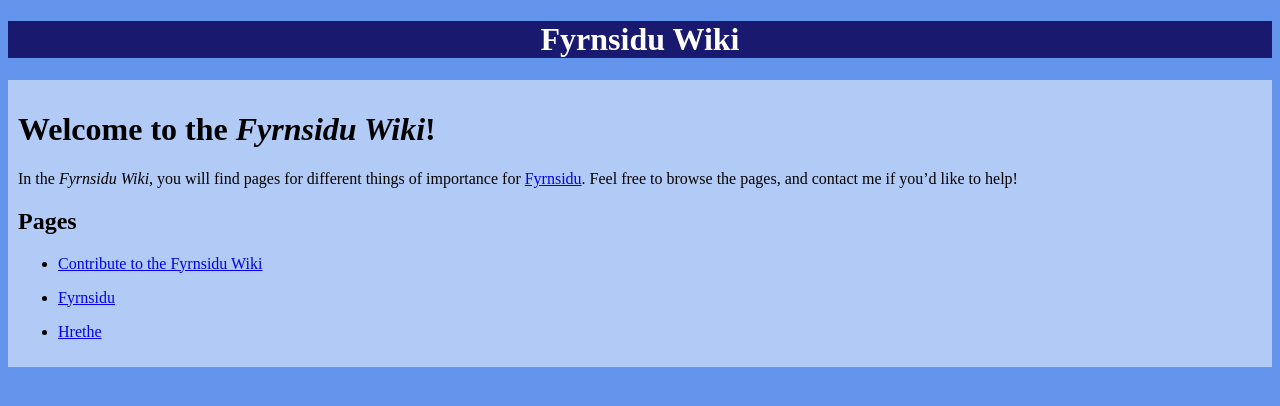
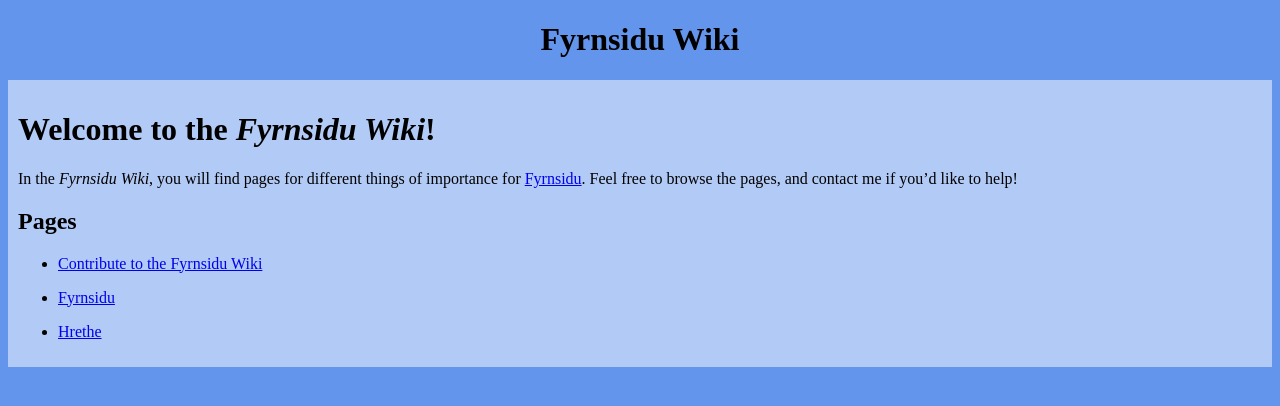
Before and after one commit to byronpendason/byronpendason.github.io, a Jekyll site: the page built from _wiki/index.md, in a window 1280 px wide. Shown: the top 406 px of the page. Built offline with Jekyll 4.4.1, drawn with Linux system fonts in a browser that asks for light colours.

Commit message:
Update wiki.css

```diff
--- a/css/wiki.css
+++ b/css/wiki.css
@@ -13,8 +13,7 @@ body {
   min-height:100%;
 }
 #header {
-  background: rgb(25, 25, 112);
-  color: white;
+  color: black;
 }
 #header * {
   text-align: center;
```
